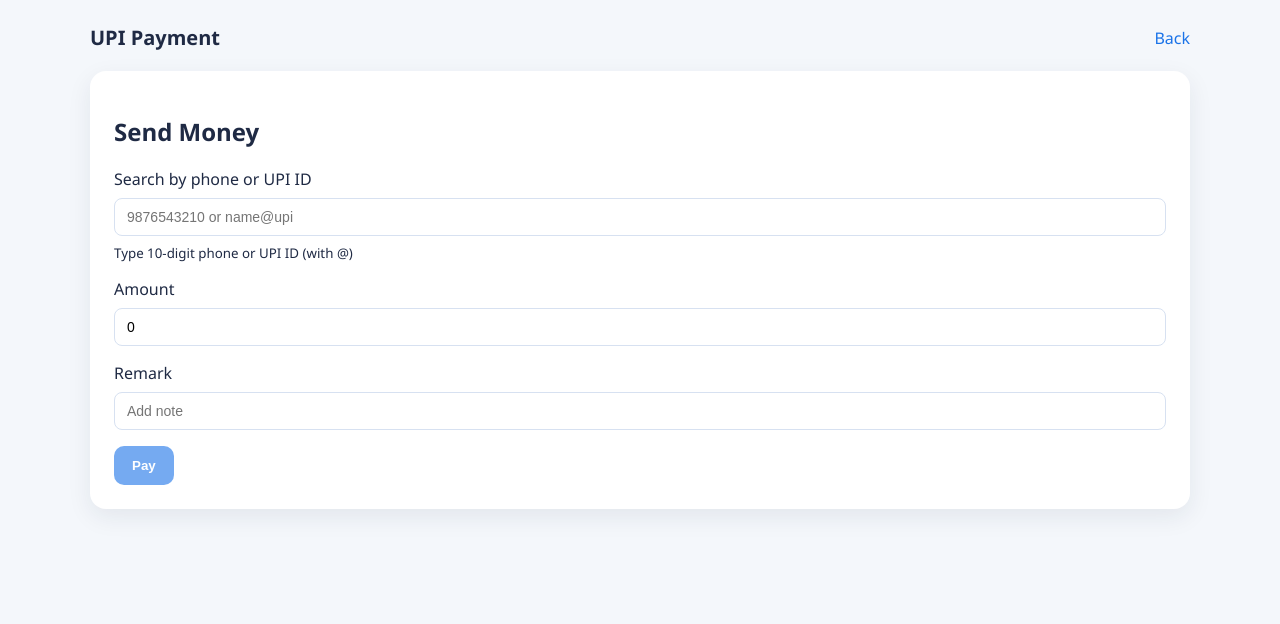
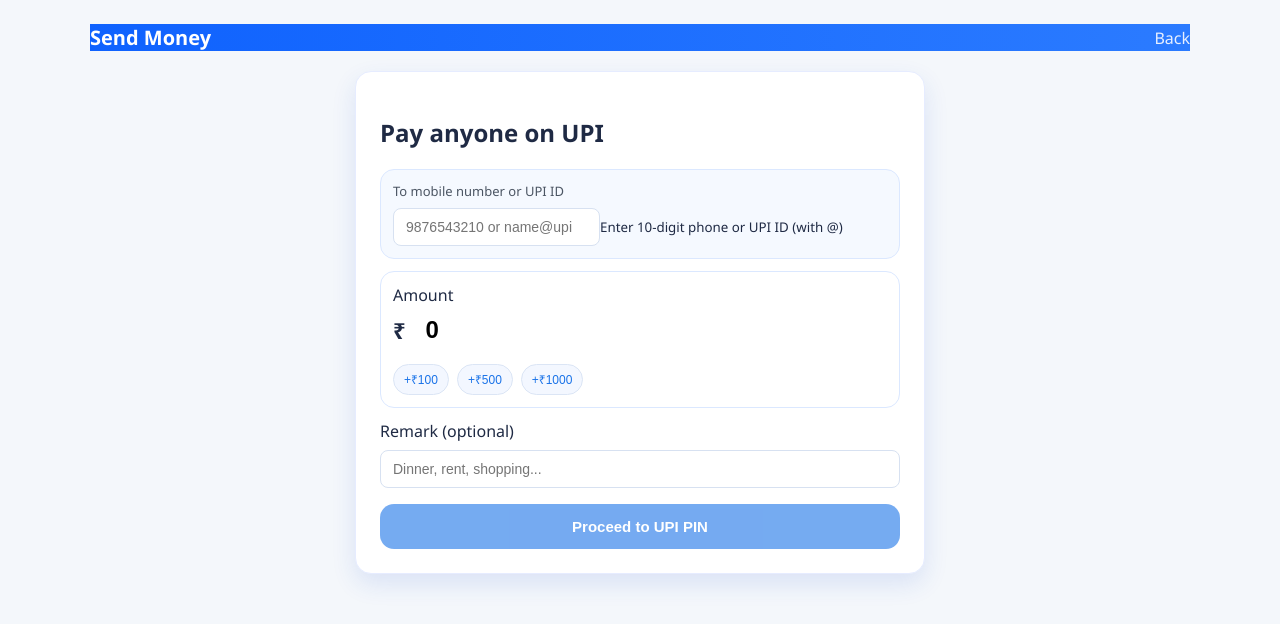
Before and after one commit to Sathish-kumar-77/demoAi, an Angular app in the folder frontend/: page /pay in a window 1280 px wide. Shown: the top 624 px of the page. Built offline with nearby package versions, Linux system fonts and the light colour scheme; sample sign-in values are in the browser's storage.

Commit message:
Refresh app to GPay-like UX and add dedicated PIN setup/auth flows

```diff
--- a/frontend/src/app/app-routing.module.ts
+++ b/frontend/src/app/app-routing.module.ts
@@ -7,6 +7,7 @@
 import { ResultComponent } from './components/result.component';
 import { HistoryComponent } from './components/history.component';
 import { ProfileComponent } from './components/profile.component';
+import { BalancePinComponent } from './components/balance-pin.component';
 import { AuthGuard } from './guards/auth.guard';
 
 const routes: Routes = [
@@ -17,7 +18,8 @@
   { path: 'pay/pin', component: PayPinComponent, canActivate: [AuthGuard] },
   { path: 'result', component: ResultComponent, canActivate: [AuthGuard] },
   { path: 'history', component: HistoryComponent, canActivate: [AuthGuard] },
-  { path: 'profile', component: ProfileComponent, canActivate: [AuthGuard] }
+  { path: 'profile', component: ProfileComponent, canActivate: [AuthGuard] },
+  { path: 'balance/pin', component: BalancePinComponent, canActivate: [AuthGuard] }
 ];
 
 @NgModule({
--- a/frontend/src/app/app.module.ts
+++ b/frontend/src/app/app.module.ts
@@ -12,6 +12,7 @@
 import { ResultComponent } from './components/result.component';
 import { HistoryComponent } from './components/history.component';
 import { ProfileComponent } from './components/profile.component';
+import { BalancePinComponent } from './components/balance-pin.component';
 import { AuthInterceptor } from './interceptors/auth.interceptor';
 import { HTTP_INTERCEPTORS } from '@angular/common/http';
 
@@ -24,7 +25,8 @@
     PayPinComponent,
     ResultComponent,
     HistoryComponent,
-    ProfileComponent
+    ProfileComponent,
+    BalancePinComponent
   ],
   imports: [BrowserModule, FormsModule, HttpClientModule, AppRoutingModule],
   providers: [
--- /dev/null
+++ b/frontend/src/app/components/balance-pin.component.html
@@ -0,0 +1,18 @@
+<div class="navbar gpay-nav">
+  <div class="logo">Enter UPI PIN</div>
+  <a class="link" routerLink="/dashboard">Back</a>
+</div>
+
+<div class="card pay-shell">
+  <h2>Authenticate to view balance</h2>
+  <div class="form-group">
+    <label>UPI PIN (4/6 digits)</label>
+    <input type="password" maxlength="6" [(ngModel)]="pin" placeholder="Enter UPI PIN" />
+  </div>
+
+  <button class="pay-cta" [disabled]="loading || pin.length < 4" (click)="checkBalance()">
+    {{ loading ? 'Checking...' : 'Continue' }}
+  </button>
+
+  <p class="pay-error" *ngIf="error">{{ error }}</p>
+</div>
--- /dev/null
+++ b/frontend/src/app/components/balance-pin.component.ts
@@ -0,0 +1,36 @@
+import { HttpErrorResponse } from '@angular/common/http';
+import { Component } from '@angular/core';
+import { Router } from '@angular/router';
+import { AccountService } from '../services/account.service';
+
+@Component({
+  selector: 'app-balance-pin',
+  standalone: false,
+  templateUrl: './balance-pin.component.html'
+})
+export class BalancePinComponent {
+  pin = '';
+  loading = false;
+  error = '';
+
+  constructor(private accountService: AccountService, private router: Router) {}
+
+  checkBalance() {
+    if (this.pin.length < 4) return;
+
+    this.loading = true;
+    this.error = '';
+
+    this.accountService.getBalance(this.pin).subscribe({
+      next: (response: any) => {
+        this.loading = false;
+        sessionStorage.setItem('latestBalance', String(response.balance));
+        this.router.navigate(['/dashboard']);
+      },
+      error: (error: HttpErrorResponse) => {
+        this.loading = false;
+        this.error = typeof error.error === 'string' ? error.error : error.error?.message || 'Unable to fetch balance';
+      }
+    });
+  }
+}
--- a/frontend/src/app/components/dashboard.component.html
+++ b/frontend/src/app/components/dashboard.component.html
@@ -1,28 +1,27 @@
-<div class="navbar">
+<div class="navbar gpay-nav">
   <div class="logo">Hi, UPI User</div>
   <button class="primary-btn" (click)="logout()">Logout</button>
 </div>
 
-<div class="card">
+<div class="card gpay-surface">
   <div class="balance-box">
-    <span>View Balance</span>
+    <span>Available Balance</span>
     <h1 *ngIf="balance !== null">₹ {{ balance | number: '1.2-2' }}</h1>
     <h1 *ngIf="balance === null">₹ •••••</h1>
-    <button class="primary-btn" style="margin-top: 10px;" (click)="viewBalance()">Check with UPI PIN</button>
-    <p class="pay-error" *ngIf="balanceError">{{ balanceError }}</p>
+    <button class="primary-btn" style="margin-top: 10px;" (click)="openPinPage()">Check with UPI PIN</button>
   </div>
 
   <h2 style="margin-top: 16px;">Quick actions</h2>
   <div class="tile-grid">
-    <div class="tile" (click)="navigate('/pay')">
-      <h3>Pay</h3>
-      <p>Send money securely</p>
+    <div class="tile gpay-tile" (click)="navigate('/pay')">
+      <h3>Send Money</h3>
+      <p>Pay contacts and UPI IDs</p>
     </div>
-    <div class="tile" (click)="navigate('/history')">
+    <div class="tile gpay-tile" (click)="navigate('/history')">
       <h3>History</h3>
       <p>View transactions</p>
     </div>
-    <div class="tile" (click)="navigate('/profile')">
+    <div class="tile gpay-tile" (click)="navigate('/profile')">
       <h3>Profile</h3>
       <p>Manage account</p>
     </div>
--- a/frontend/src/app/components/dashboard.component.ts
+++ b/frontend/src/app/components/dashboard.component.ts
@@ -1,7 +1,5 @@
-import { HttpErrorResponse } from '@angular/common/http';
-import { Component } from '@angular/core';
+import { Component, OnInit } from '@angular/core';
 import { Router } from '@angular/router';
-import { AccountService } from '../services/account.service';
 import { AuthService } from '../services/auth.service';
 
 @Component({
@@ -9,32 +7,22 @@
   standalone: false,
   templateUrl: './dashboard.component.html'
 })
-export class DashboardComponent {
+export class DashboardComponent implements OnInit {
   balance: number | null = null;
-  balanceError = '';
 
-  constructor(private router: Router, private auth: AuthService, private accountService: AccountService) {}
+  constructor(private router: Router, private auth: AuthService) {}
+
+  ngOnInit() {
+    const saved = sessionStorage.getItem('latestBalance');
+    this.balance = saved ? Number(saved) : null;
+  }
 
   navigate(path: string) {
     this.router.navigate([path]);
   }
 
-  viewBalance() {
-    this.balanceError = '';
-    const pin = prompt('Enter UPI PIN to view balance');
-    if (!pin) {
-      return;
-    }
-
-    this.accountService.getBalance(pin).subscribe({
-      next: (response: any) => {
-        this.balance = response.balance;
-      },
-      error: (error: HttpErrorResponse) => {
-        this.balance = null;
-        this.balanceError = typeof error.error === 'string' ? error.error : error.error?.message || 'Unable to fetch balance';
-      }
-    });
+  openPinPage() {
+    this.router.navigate(['/balance/pin']);
   }
 
   logout() {
--- a/frontend/src/app/components/pay.component.html
+++ b/frontend/src/app/components/pay.component.html
@@ -1,20 +1,20 @@
-<div class="navbar">
-  <div class="logo">UPI Payment</div>
+<div class="navbar gpay-nav">
+  <div class="logo">Send Money</div>
   <a class="link" routerLink="/dashboard">Back</a>
 </div>
 
-<div class="card">
-  <h2>Send Money</h2>
+<div class="card pay-shell gpay-surface">
+  <h2>Pay anyone on UPI</h2>
 
-  <div class="form-group">
-    <label>Search by phone or UPI ID</label>
+  <div class="payee-banner">
+    <p>To mobile number or UPI ID</p>
     <input type="text" [ngModel]="query" (ngModelChange)="onQueryChange($event)" placeholder="9876543210 or name&#64;upi" />
-    <small *ngIf="!resolvedPayee && !resolving">Type 10-digit phone or UPI ID (with &#64;)</small>
+    <small *ngIf="!resolvedPayee && !resolving">Enter 10-digit phone or UPI ID (with &#64;)</small>
   </div>
 
-  <div *ngIf="resolving" class="loading">Resolving payee...</div>
+  <div *ngIf="resolving" class="loading">Finding payee...</div>
 
-  <div *ngIf="resolvedPayee" class="card" style="padding: 12px; margin-bottom: 14px;">
+  <div *ngIf="resolvedPayee" class="payee-card">
     <div><strong>{{ resolvedPayee.name }}</strong> <span *ngIf="resolvedPayee.verified" class="badge-safe">Verified</span></div>
     <div *ngIf="isPhoneQuery">UPI ID: {{ resolvedPayee.upiId }}</div>
     <div *ngIf="!isPhoneQuery">Phone: {{ resolvedPayee.phone }}</div>
@@ -22,17 +22,25 @@
 
   <p *ngIf="error" class="pay-error">{{ error }}</p>
 
-  <div class="form-group">
+  <div class="amount-card">
     <label>Amount</label>
-    <input type="number" [(ngModel)]="amount" />
+    <div class="currency-input">
+      <span>₹</span>
+      <input type="number" [(ngModel)]="amount" placeholder="0" />
+    </div>
+    <div class="chip-row">
+      <button class="chip" type="button" (click)="amount = 100">+₹100</button>
+      <button class="chip" type="button" (click)="amount = 500">+₹500</button>
+      <button class="chip" type="button" (click)="amount = 1000">+₹1000</button>
+    </div>
   </div>
 
   <div class="form-group">
-    <label>Remark</label>
-    <input type="text" [(ngModel)]="remark" placeholder="Add note" />
+    <label>Remark (optional)</label>
+    <input type="text" [(ngModel)]="remark" placeholder="Dinner, rent, shopping..." />
   </div>
 
-  <button class="primary-btn" [disabled]="amount <= 0 || resolving" (click)="pay()">
-    {{ resolving ? 'Please wait...' : 'Pay' }}
+  <button class="pay-cta" [disabled]="amount <= 0 || resolving" (click)="pay()">
+    {{ resolving ? 'Please wait...' : 'Proceed to UPI PIN' }}
   </button>
 </div>
--- a/frontend/src/app/services/account.service.ts
+++ b/frontend/src/app/services/account.service.ts
@@ -55,12 +55,12 @@
     return this.getWithFallback('/accounts/upi-directory');
   }
 
-  requestOtp(phoneNumber: string, upiPin: string) {
-    return this.postWithFallback('/accounts/request-otp', { phoneNumber, upiPin });
+  requestOtp(phoneNumber: string) {
+    return this.postWithFallback('/accounts/request-otp', { phoneNumber });
   }
 
-  verifyOtp(phoneNumber: string, otpCode: string, faceImageBase64: string) {
-    return this.postWithFallback('/accounts/verify-otp', { phoneNumber, otpCode, faceImageBase64 });
+  verifyOtp(phoneNumber: string, otpCode: string, faceImageBase64: string, createUpiPin?: string, confirmUpiPin?: string) {
+    return this.postWithFallback('/accounts/verify-otp', { phoneNumber, otpCode, faceImageBase64, createUpiPin, confirmUpiPin });
   }
 
   getLinkedAccounts() {
--- a/frontend/src/styles.css
+++ b/frontend/src/styles.css
@@ -338,3 +338,81 @@
   box-shadow: 0 10px 24px rgba(0, 0, 0, 0.3);
   z-index: 999;
 }
+
+/* --- GPay-style refresh --- */
+.gpay-nav {
+  background: linear-gradient(90deg, #0f62fe, #2b7bff);
+  color: #fff;
+}
+
+.gpay-nav .link {
+  color: #e7efff;
+}
+
+.gpay-surface {
+  border: 1px solid #e6ecff;
+  box-shadow: 0 10px 24px rgba(34, 79, 202, 0.12);
+}
+
+.login-wrap {
+  background-image: none;
+  background: radial-gradient(circle at 20% 20%, #d7e6ff 0%, #c4dcff 20%, #e9f1ff 55%, #f8fbff 100%);
+}
+
+.login-overlay {
+  background: linear-gradient(160deg, rgba(30, 64, 175, 0.12), rgba(26, 115, 232, 0.05));
+}
+
+.pay-shell {
+  max-width: 520px;
+  margin: 0 auto;
+}
+
+.payee-banner {
+  background: #f5f9ff;
+  border: 1px solid #dbe8ff;
+  border-radius: 14px;
+  padding: 12px;
+  margin-bottom: 12px;
+}
+
+.payee-banner p {
+  margin: 0 0 8px;
+  color: #4b5563;
+  font-size: 13px;
+}
+
+.payee-card {
+  border: 1px solid #dbe8ff;
+  background: #f8fbff;
+  border-radius: 14px;
+  padding: 12px;
+  margin-bottom: 14px;
+}
+
+.amount-card {
+  border: 1px solid #dbe8ff;
+  background: #fff;
+  border-radius: 14px;
+  padding: 12px;
+  margin-bottom: 12px;
+}
+
+.step-card {
+  border: 1px solid #dbe8ff;
+  background: #f8fbff;
+  border-radius: 14px;
+  padding: 12px;
+  margin: 12px 0;
+}
+
+.live-video {
+  width: 100%;
+  max-width: 320px;
+  border-radius: 8px;
+  border: 1px solid #d1d5db;
+}
+
+.gpay-tile {
+  border: 1px solid #dbe8ff;
+}
```
Also changed, not shown: frontend/src/app/components/profile.component.html (+25 -32 lines), frontend/src/app/components/profile.component.ts (+22 -4 lines), 2 other files (tests, documents, lock files or other folders).
